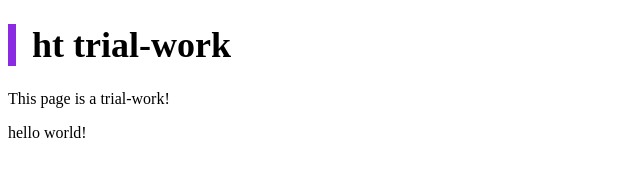
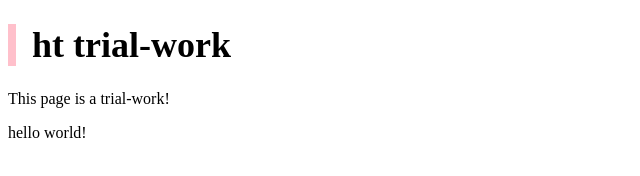
Before and after one commit to ht202011/trial-work, a plain HTML site: page index.html in a window 1280 px wide. Shown: the full height of the page, 0-640 px from the left. Drawn offline with Linux system fonts and the light colour scheme.

Commit message:
Add files via upload

```diff
--- a/css/stylesheet.css
+++ b/css/stylesheet.css
@@ -1,5 +1,5 @@
 h1 {
   font-size: 36px;
   padding-left: 16px;
-  border-left: 8px solid blueviolet;
+  border-left: 8px solid pink;
 }
```
